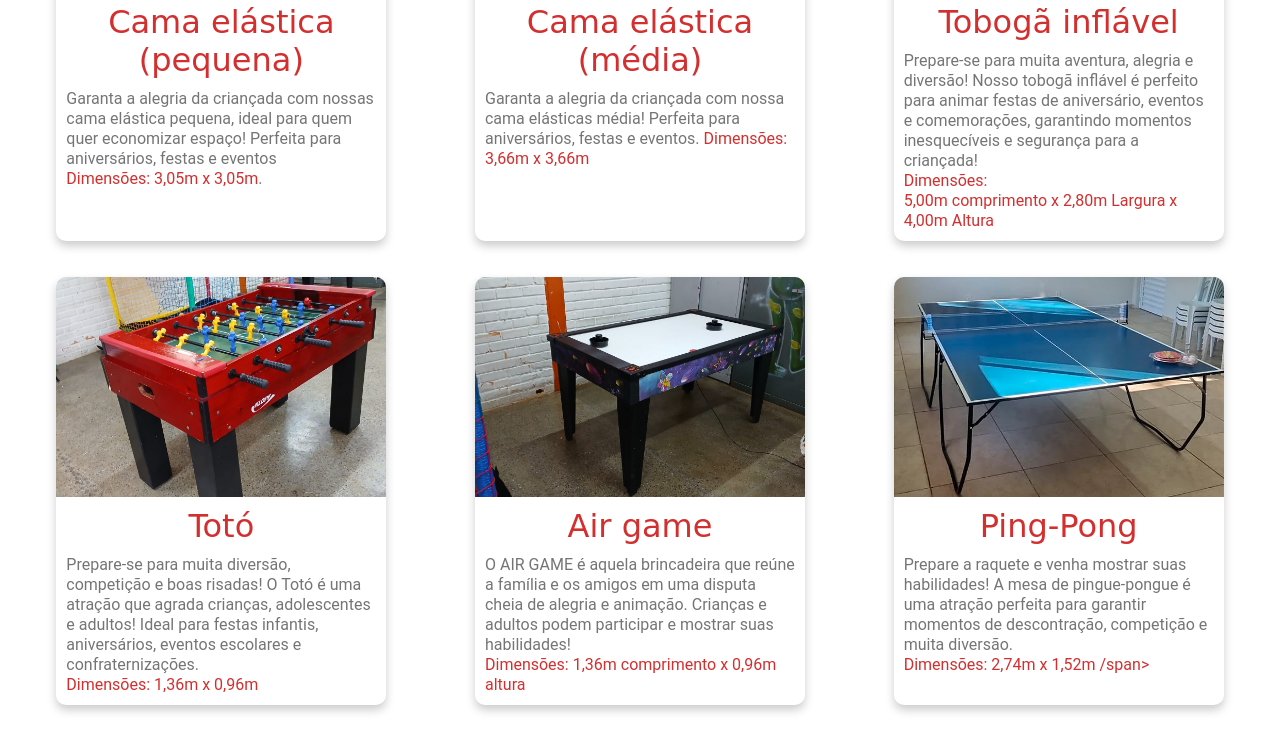
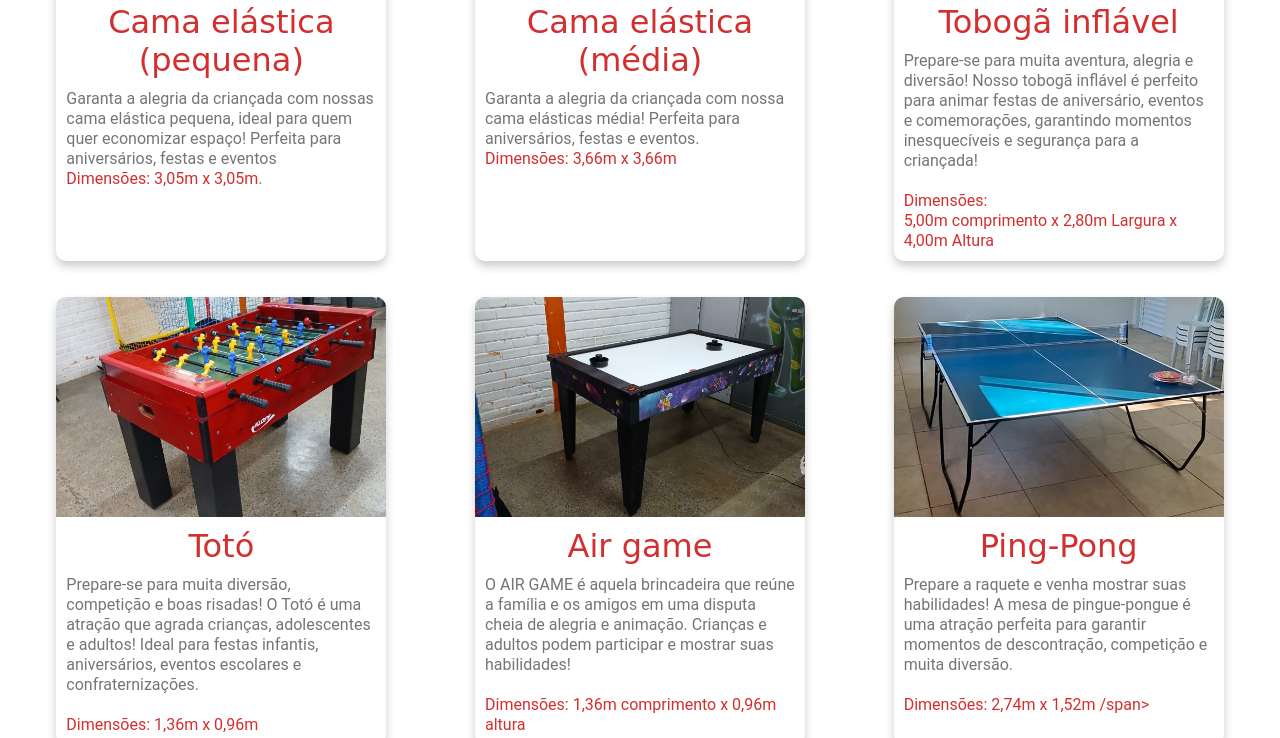
Before and after one commit to WesleyOliveiraMnr/kids-festas-web, a plain HTML site: page index.html in a window 1280 px wide. Shown: the part 877-1615 px from the top of the page. Drawn offline with Linux system fonts and the light colour scheme.

Commit message:
Fix HTML encoding issues in index.html

```diff
--- a/index.html
+++ b/index.html
@@ -58,7 +58,7 @@
 					<h3>Cama elástica (média)</h3>
 					<p>
 					Garanta a alegria da criançada com nossa cama elásticas média!
-					Perfeita para aniversários, festas e eventos. <span class="destaque">Dimensões: 3,66m x 3,66m</span>
+					Perfeita para aniversários, festas e eventos.<br/> <span class="destaque">Dimensões: 3,66m x 3,66m</span>
 					</p>
 				</div>
 			</div>
@@ -69,7 +69,7 @@
 					<h3>Tobogã inflável</h3>
 					<p>Prepare-se para muita aventura, alegria e diversão!
 						Nosso tobogã inflável é perfeito para animar festas de aniversário, eventos e comemorações,
-						garantindo momentos inesquecíveis e segurança para a criançada!
+						garantindo momentos inesquecíveis e segurança para a criançada! <br/>
 						<br/><span class="destaque">Dimensões:<br/> 5,00m comprimento x  2,80m Largura x 4,00m Altura</span></p>
 				</div>
 			</div>
@@ -81,7 +81,7 @@
 					<p> Prepare-se para muita diversão, competição e boas risadas!
 						O Totó é uma atração que agrada crianças, adolescentes e adultos!
 						Ideal para festas infantis, aniversários, eventos escolares e confraternizações.
-						<br/><span class="destaque">Dimensões: 1,36m x 0,96m</span></p>
+						<br/><br/><span class="destaque">Dimensões: 1,36m x 0,96m</span></p>
 				</div>
 			</div>
 
@@ -91,7 +91,7 @@
 					<h3>Air game</h3>
 					<p> O AIR GAME é aquela brincadeira que reúne a família e os amigos em uma disputa
 						cheia de alegria e animação. Crianças e adultos podem participar e mostrar
-						suas habilidades!<br/> <span class="destaque">Dimensões: 1,36m comprimento x 0,96m altura</span>
+						suas habilidades!<br/><br/> <span class="destaque">Dimensões: 1,36m comprimento x 0,96m altura</span>
 				</div>
 			</div>
 
@@ -101,7 +101,7 @@
 					<h3>Ping-Pong</h3>
 					<p> Prepare a raquete e venha mostrar suas habilidades!
 					A mesa de pingue-pongue é uma atração perfeita para garantir momentos de descontração,
-			 		competição e muita diversão. <br/>
+			 		competição e muita diversão.<br/> <br/>
 			 		<span class="destaque">Dimensões: 2,74m x 1,52m /span></p>
 				</div>
 			</div>
@@ -113,7 +113,7 @@
 					<p>A piscina de bolinhas é uma das atrações favoritas das crianças, proporcionando
 						momentos de alegria, descontração e muita diversão. Um espaço perfeito para brincar,
 						mergulhar nas bolinhas e soltar a imaginação!
-						<br/> <span class="destaque"> Dimensões: 1,5m x 1,5m</span></p>
+						<br/><br/> <span class="destaque"> Dimensões: 1,5m x 1,5m</span></p>
 				</div>
 			</div>
 
@@ -123,7 +123,7 @@
 					<h3>Piscina de bolinhas inflável</h3>
 					<p>A alegria da criançada está garantida! Nossa piscina de bolinhas inflável é perfeita
 					    para proporcionar momentos de muita diversão, brincadeiras e gargalhadas!
-						<br/><span class="destaque">Dimensões: 1,5m x 1,5m</span></p>
+						<br/><br/><span class="destaque">Dimensões: 1,5m x 1,5m</span></p>
 				</div>
 			</div>
 		</div>
```
